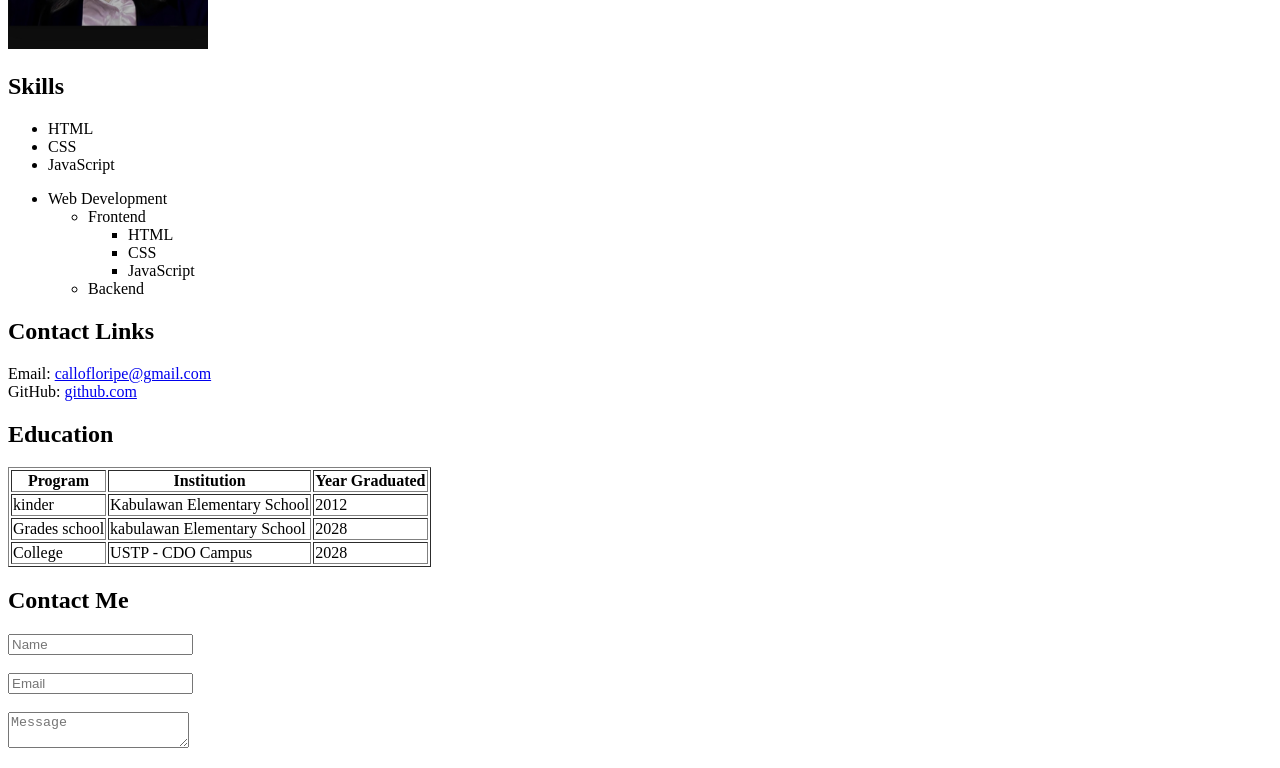
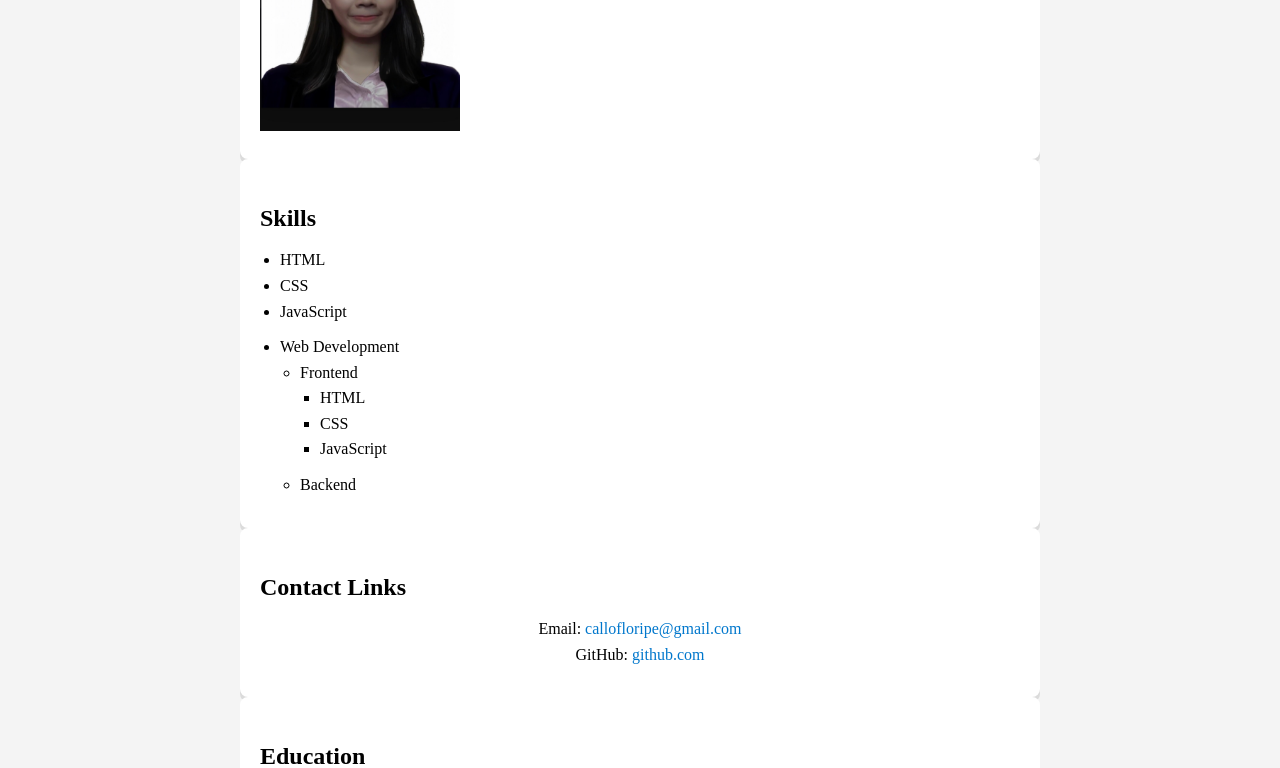
Before and after one commit to callofloripe/module2-html, a plain HTML site: page index.html in a window 1280 px wide. Shown: the part 380-1148 px from the top of the page. Drawn offline with Linux system fonts and the light colour scheme.

Commit message:
WSAT-M3: CSS styling addded

```diff
--- /dev/null
+++ b/CSS/styles.css
@@ -0,0 +1,90 @@
+* {
+    box-sizing: border-box;
+    margin: 0;
+    padding: 0;
+}
+
+body {
+    front-family: Arial, sans-serif;
+    line-height: 1.6;
+    background-color: #f4f4f4;
+    padding: 20px;
+}
+
+.container {
+    max-width: 800px;
+    margin: 0 auto;
+}
+
+.card {
+    background: #ffffff;
+    padding: 20px;
+    border-radius: 8px;
+    box-shadow: 0px 5px rgba(0,0,0,0.1);
+}
+
+h1 {
+   text-align: center;
+   margin-bottom: 10px;
+}
+h2 {
+    margin-bottom: 10px;
+    margin-top: 20px;
+}
+p {
+    margin-bottom: 10px;
+    text-align: center;
+}
+
+ul {
+    margin-left: 20px;
+    margin-bottom: 10px;
+}
+a {
+    text-decoration: none;
+    color: #0077cc;
+}
+
+a:hover {
+    color: #005fa3;
+}
+
+table{
+    width: 100%;
+    border-collapse: collapse;
+    margin_top: 10px;
+}
+
+th, td {
+    border: 1px solid #ccc;
+    padding: 8px;
+}
+
+th {
+    background-color: #0077cc;
+    color: white;
+}
+
+form {
+    display: flex;
+    flex-direction: column;
+    gap: 10px;
+}
+
+input, textarea {
+    padding: 8px;
+    border: 1px solid #ccc;
+    border-radius: 4px;
+}
+
+button {
+    padding: 8px;
+    background-color: #0077cc;
+    color: white;
+    border: none;
+    cursor: pointer;
+}
+
+button:hover {
+    background-color: #005fa3;
+}
--- a/index.html
+++ b/index.html
@@ -1,6 +1,7 @@
 <!DOCTYPE html>
 <html lang="en">
 <head>
+    <link rel="stylesheet" href="css/styles.css">
     <meta charset="UTF-8">
     <title>Personal Online CV</title>
 </head>
@@ -8,15 +9,17 @@
 <body>
 
 <header>
-    <section>
+    <section class="card">
        <h1>Floripe T. Callo</h1>
         <p>College Student | Web Systems and Technologies</p>
     </section>
 </header>
 
 <main>
+        <div class="container">
 
-    <section>
+
+    <section class="card">
         <h2>About Me</h2>
         <p>
             I am a first-year college student interested in web development,
@@ -26,7 +29,7 @@
         <img src="images/profile.jpg" alt="Profile photo" width="200">
     </section>
 
-    <section>
+    <section class="card">
         <h2>Skills</h2>
 
         <ul>
@@ -51,7 +54,7 @@
         </ul>
     </section>
 
-    <section>
+    <section class="card">
         <h2>Contact Links</h2>
         <p>
             Email:
@@ -61,7 +64,7 @@
         </p>
     </section>
 
-    <section>
+    <section class="card">
         <h2>Education</h2>
         <table border="1">
             <tr>
@@ -87,7 +90,7 @@
         </table>
     </section>
 
-    <section>
+    <section class="card">
         <h2>Contact Me</h2>
         <form>
             <input type="text" placeholder="Name"><br><br>
@@ -96,7 +99,7 @@
             <button type="submit">Send</button>
         </form>
     </section>
-
+</div>
 </main>
 
 <footer>
```
Also changed, not shown: CSS/style.css (added, +12 -0 lines).
